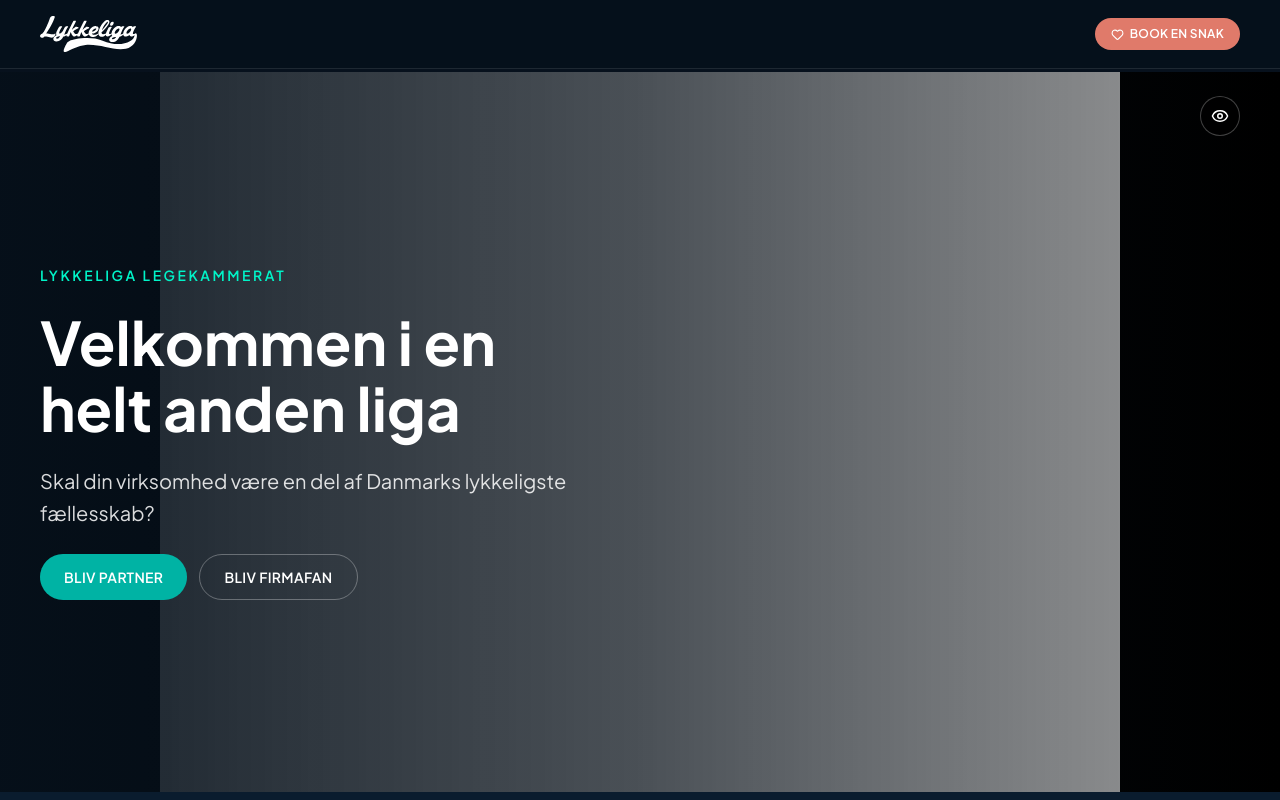
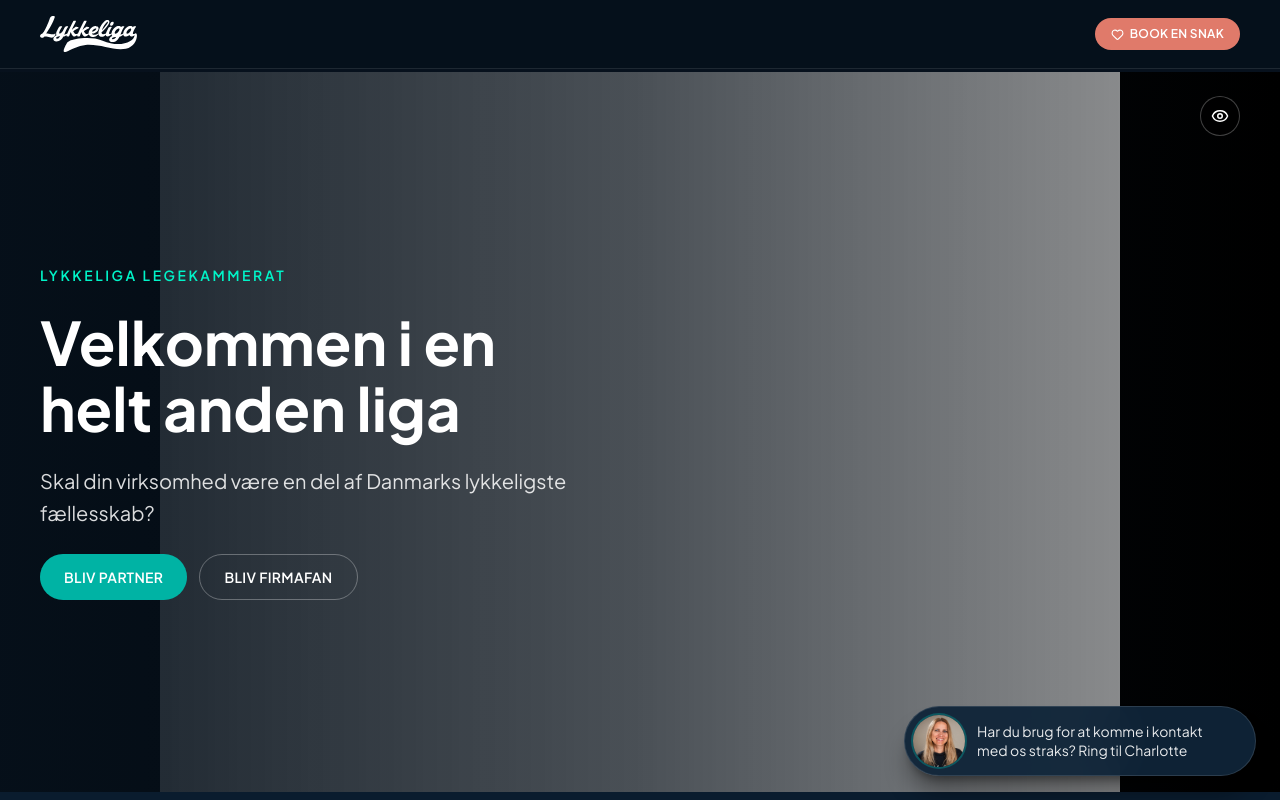
Before and after one commit to espensen-mik/legekammerat, a Next.js app: page / in a window 1280 px wide. Shown: the top 800 px of the page. Built offline with nearby package versions, Linux system fonts and the light colour scheme; no server answers.

Commit message:
charlotte

```diff
--- a/app/api/contact/route.ts
+++ b/app/api/contact/route.ts
@@ -140,7 +140,7 @@
   const website = payload.website?.trim() ?? "";
   if (website) {
     return NextResponse.json({
-      message: "1000 tak for din interesse i LykkeLiga. Vi vender straks tilbage med masser af lykke!",
+      message: "Tak for din interesse i LykkeLiga. Du bliver kontaktet af Charlotte",
     });
   }
 
@@ -230,6 +230,6 @@
   }
 
   return NextResponse.json({
-    message: "1000 tak for din interesse i LykkeLiga. Vi vender straks tilbage med masser af lykke!",
+    message: "Tak for din interesse i LykkeLiga. Du bliver kontaktet af Charlotte",
   });
 }
--- a/app/globals.css
+++ b/app/globals.css
@@ -63,3 +63,10 @@
   width: 100%;
   height: 100%;
 }
+
+@media (max-width: 639px) {
+  .launch-hero-video mux-player {
+    --media-object-fit: cover;
+    --media-object-position: center center;
+  }
+}
--- a/src/components/contact-form.tsx
+++ b/src/components/contact-form.tsx
@@ -1,6 +1,7 @@
 "use client";
 
 import { useEffect, useRef, useState, type FormEvent } from "react";
+import Image from "next/image";
 import {
   CONTACT_INTEREST_OPTIONS,
   type ContactInterest,
@@ -22,7 +23,7 @@
 const SUBMIT_ERROR_MESSAGE =
   "Din besked kunne ikke sendes. Prøv igen, eller kontakt os direkte på e-mail.";
 const SUCCESS_MESSAGE =
-  "1000 tak for din interesse i LykkeLiga. Vi vender straks tilbage med masser af lykke!";
+  "Tak for din interesse i LykkeLiga. Du bliver kontaktet af Charlotte";
 
 function createInitialForm(initialInterest?: ContactInterest): FormState {
   return {
@@ -151,6 +152,13 @@
   if (status === "success") {
     return (
       <div className="flex min-h-[280px] flex-col items-center justify-center px-2 py-10 text-center sm:min-h-[320px] sm:px-6">
+        <Image
+          src="/charlotte.jpg"
+          alt="Charlotte"
+          width={112}
+          height={112}
+          className="mb-5 h-20 w-20 rounded-full object-cover ring-2 ring-[#00b3a4]/45 sm:mb-6 sm:h-24 sm:w-24"
+        />
         <p
           ref={statusRef}
           id={`${idPrefix}-form-status`}
--- /dev/null
+++ b/src/components/launch-charlotte-float.tsx
@@ -0,0 +1,110 @@
+"use client";
+
+import { useEffect, useRef, useState } from "react";
+import Image from "next/image";
+import { Phone, X } from "lucide-react";
+
+const CHARLOTTE_PHONE_DISPLAY = "28 55 47 31";
+const CHARLOTTE_PHONE_HREF = "tel:+4528554731";
+
+export function LaunchCharlotteFloat() {
+  const [isOpen, setIsOpen] = useState(false);
+  const panelRef = useRef<HTMLDivElement>(null);
+
+  useEffect(() => {
+    if (!isOpen) return;
+
+    function handleKeyDown(event: KeyboardEvent) {
+      if (event.key === "Escape") {
+        setIsOpen(false);
+      }
+    }
+
+    function handlePointerDown(event: MouseEvent) {
+      if (panelRef.current && !panelRef.current.contains(event.target as Node)) {
+        setIsOpen(false);
+      }
+    }
+
+    window.addEventListener("keydown", handleKeyDown);
+    document.addEventListener("mousedown", handlePointerDown);
+
+    return () => {
+      window.removeEventListener("keydown", handleKeyDown);
+      document.removeEventListener("mousedown", handlePointerDown);
+    };
+  }, [isOpen]);
+
+  return (
+    <div
+      ref={panelRef}
+      className="pointer-events-none fixed bottom-6 right-6 z-50 hidden max-w-[22rem] lg:block"
+    >
+      <div className="pointer-events-auto">
+        {isOpen ? (
+          <div className="overflow-hidden rounded-2xl border border-white/12 bg-[#0f2438]/95 shadow-2xl shadow-black/50 backdrop-blur-xl">
+            <div className="flex items-start gap-3 border-b border-white/10 p-4">
+              <Image
+                src="/charlotte.jpg"
+                alt="Charlotte"
+                width={48}
+                height={48}
+                className="h-12 w-12 shrink-0 rounded-full object-cover ring-2 ring-[#00b3a4]/40"
+              />
+              <div className="min-w-0 flex-1 pt-0.5">
+                <p className="text-sm font-semibold text-white">Charlotte</p>
+                <p className="mt-1 text-sm leading-relaxed text-white/70">
+                  Har du brug for at komme i kontakt med os straks? Ring til Charlotte
+                </p>
+              </div>
+              <button
+                type="button"
+                onClick={() => setIsOpen(false)}
+                className="inline-flex h-8 w-8 shrink-0 items-center justify-center rounded-full text-white/50 transition-colors hover:bg-white/10 hover:text-white"
+                aria-label="Luk"
+              >
+                <X size={16} />
+              </button>
+            </div>
+            <div className="space-y-4 p-4">
+              <p className="text-sm leading-relaxed text-white/80">
+                Charlotte sidder klar til at fortælle mere om vores partnerskaber. Ring til hende på{" "}
+                <a
+                  href={CHARLOTTE_PHONE_HREF}
+                  className="font-semibold text-[#00f4c8] underline decoration-[#00b3a4]/50 underline-offset-2 hover:text-[#00f4c8]"
+                >
+                  {CHARLOTTE_PHONE_DISPLAY}
+                </a>
+              </p>
+              <a
+                href={CHARLOTTE_PHONE_HREF}
+                className="inline-flex w-full items-center justify-center gap-2 rounded-full bg-[#00b3a4] px-4 py-2.5 text-sm font-semibold text-white transition-colors hover:bg-[#00c9b8]"
+              >
+                <Phone size={16} />
+                Ring nu
+              </a>
+            </div>
+          </div>
+        ) : (
+          <button
+            type="button"
+            onClick={() => setIsOpen(true)}
+            aria-expanded={false}
+            className="group flex max-w-[22rem] items-center gap-3 rounded-full border border-white/12 bg-[#0f2438]/95 py-2 pl-2 pr-5 text-left shadow-xl shadow-black/40 backdrop-blur-xl transition-colors hover:border-[#00b3a4]/35 hover:bg-[#123347]/95"
+          >
+            <Image
+              src="/charlotte.jpg"
+              alt=""
+              width={52}
+              height={52}
+              className="h-[3.25rem] w-[3.25rem] shrink-0 rounded-full object-cover ring-2 ring-[#00b3a4]/35 group-hover:ring-[#00f4c8]/50"
+            />
+            <span className="text-sm leading-snug text-white/90">
+              Har du brug for at komme i kontakt med os straks? Ring til Charlotte
+            </span>
+          </button>
+        )}
+      </div>
+    </div>
+  );
+}
--- a/src/components/launch-contact-provider.tsx
+++ b/src/components/launch-contact-provider.tsx
@@ -2,6 +2,7 @@
 
 import { useCallback, useEffect, useState, type ReactNode } from "react";
 import { ContactModal } from "@/src/components/contact-modal";
+import { LaunchCharlotteFloat } from "@/src/components/launch-charlotte-float";
 import {
   contactHref,
   contactInterestFromHash,
@@ -89,6 +90,7 @@
       {children}
       <span id={KONTAKT_ANCHOR} className="sr-only" tabIndex={-1} aria-hidden="true" />
       <ContactModal isOpen={isOpen} onClose={closeModal} initialInterest={initialInterest} />
+      <LaunchCharlotteFloat />
     </>
   );
 }
--- a/src/components/launch-hero.tsx
+++ b/src/components/launch-hero.tsx
@@ -12,7 +12,7 @@
 
   return (
     <section className="relative min-h-[32rem] w-full overflow-hidden bg-[#06111c] sm:aspect-video sm:min-h-0">
-      <div className="hero-video absolute inset-0">
+      <div className="launch-hero-video hero-video absolute inset-0">
         <MuxPlayer
           playbackId="rjy79le010243vQ8Cgs1RWq01ZuPqo1Ft5SwtHdyjWsNyw"
           streamType="on-demand"
```
Also changed, not shown: public/charlotte.jpg (added).
